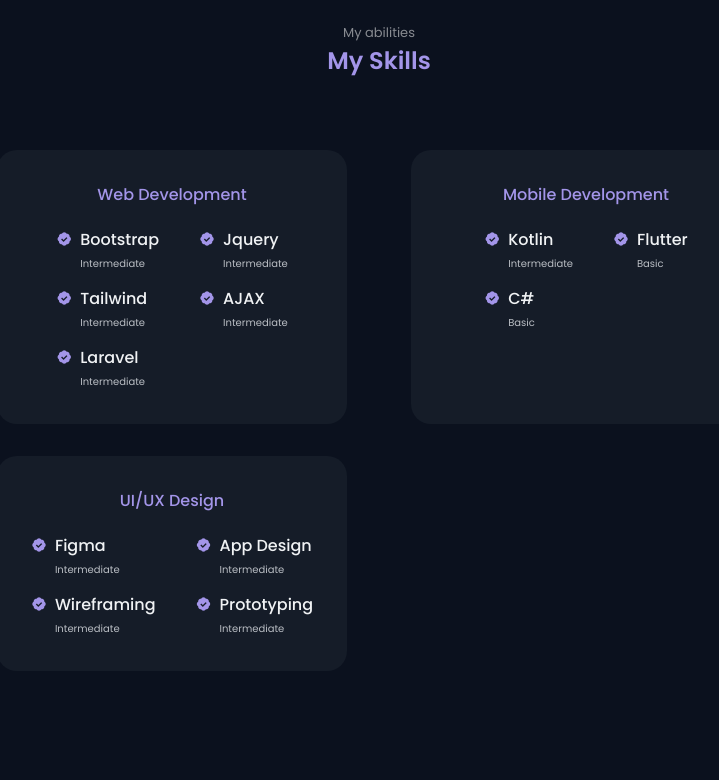
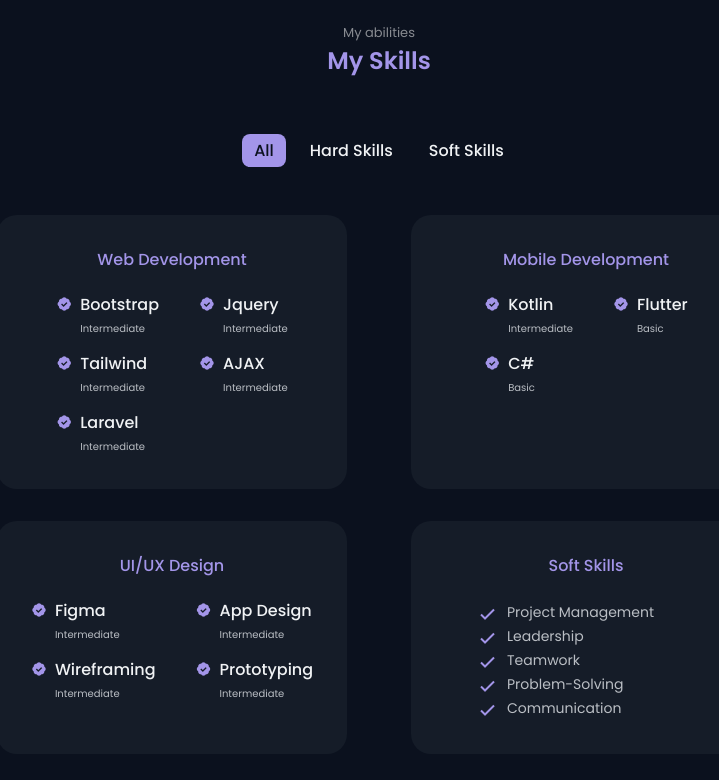
Before and after one commit to darishafizh/portfolio, a plain HTML site: page index.html in a window 1280 px wide. Shown: the part 1580-2360 px from the top of the page, without its empty margins (261-980 px from the left). Drawn offline with nearby package versions, Linux system fonts and the light colour scheme.

Commit message:
Skills Update

```diff
--- a/assets/css/styles.css
+++ b/assets/css/styles.css
@@ -644,7 +644,8 @@
   padding-top: 1rem;
 }
 
-.work__filters {
+.work__filters,
+.skills__filters {
   display: flex;
   justify-content: center;
   align-items: center;
@@ -652,7 +653,8 @@
   margin-bottom: 2rem;
 }
 
-.work__item {
+.work__item,
+.skills__item {
   cursor: pointer;
   color: var(--title-color);
   padding: 0.25rem 0.75rem;
@@ -695,7 +697,8 @@
 }
 
 /* Active item work*/
-.active-work {
+.active-work,
+.active-skills {
   background-color: var(--first-color);
   color: var(--body-color);
 }
@@ -949,7 +952,8 @@
     font-size: var(--small-font-size);
   }
 
-  .work__filters {
+  .work__filters,
+  .skills__filters {
     column-gap: 0.25rem;
   }
 }
--- a/assets/js/main.js
+++ b/assets/js/main.js
@@ -1,70 +1,86 @@
 /*=============== CHANGE BACKGROUND HEADER ===============*/
-function scrollHeader(){
-    const header = document.getElementById('header')
+function scrollHeader() {
+  const header = document.getElementById('header');
   // When the scroll is greater than 50 viewport height, add the scroll-header class to the header tag
-    if(this.scrollY >= 50) header.classList.add('scroll-header');
-    else header.classList.remove('scroll-header')
+  if (this.scrollY >= 50) header.classList.add('scroll-header');
+  else header.classList.remove('scroll-header');
 }
-window.addEventListener('scroll', scrollHeader)
+window.addEventListener('scroll', scrollHeader);
 
 /*=============== SERVICES MODAL ===============*/
 const modalViews = document.querySelectorAll('.services__modal'),
-      modalBtns =document.querySelectorAll('.services__button'),
-      modalClose = document.querySelectorAll('.services__modal--close')
+  modalBtns = document.querySelectorAll('.services__button'),
+  modalClose = document.querySelectorAll('.services__modal--close');
 
-let modal = function(modalClick){
-    modalViews[modalClick].classList.add('active-modal')
+let modal = function (modalClick) {
+  modalViews[modalClick].classList.add('active-modal');
+};
+
+modalBtns.forEach((mb, i) => {
+  mb.addEventListener('click', () => {
+    modal(i);
+  });
+});
+
+modalClose.forEach((mc) => {
+  mc.addEventListener('click', () => {
+    modalViews.forEach((mv) => {
+      mv.classList.remove('active-modal');
+    });
+  });
+});
+
+/*=============== MIXITUP FILTER FOR SKILLS ===============*/
+let mixerSkills = mixitup('.skills__container', {
+  selectors: {
+    target: '.skills__content',
+  },
+  animation: {
+    duration: 300,
+  },
+});
+
+const linkSkills = document.querySelectorAll('.skills__item');
+
+function activeskills() {
+  linkSkills.forEach((l) => l.classList.remove('active-skills'));
+  this.classList.add('active-skills');
 }
 
-modalBtns.forEach((mb, i) =>{
-    mb.addEventListener('click', () =>{
-        modal(i)
-    })
-})
-
-modalClose.forEach((mc) => {
-    mc.addEventListener('click', () =>{
-        modalViews.forEach((mv) =>{
-            mv.classList.remove('active-modal')
-        })
-    })
-})
+linkSkills.forEach((l) => l.addEventListener('click', activeskills));
 
 /*=============== MIXITUP FILTER PORTFOLIO ===============*/
 
 let mixerPortfolio = mixitup('.work__container', {
   selectors: {
-        target: '.work__card'
+    target: '.work__card',
   },
   animation: {
-        duration: 300
-    }
+    duration: 300,
+  },
 });
 
+/* Link active work */
+const linkWork = document.querySelectorAll('.work__item');
 
-/* Link active work */
-const linkWork = document.querySelectorAll('.work__item')
-
-function activeWork(){
-    linkWork.forEach(l => l.classList.remove('active-work'))
-    this.classList.add('active-work')
+function activeWork() {
+  linkWork.forEach((l) => l.classList.remove('active-work'));
+  this.classList.add('active-work');
 }
 
-linkWork.forEach(l=> l.addEventListener('click', activeWork))
+linkWork.forEach((l) => l.addEventListener('click', activeWork));
 
 /*=============== SWIPER TESTIMONIAL ===============*/
 
-let swiperTestimonial = new Swiper(".testimonial__container", {
+let swiperTestimonial = new Swiper('.testimonial__container', {
   spaceBetween: 24,
   loop: true,
   grabCursor: true,
 
-
   pagination: {
-      el: ".swiper-pagination",
+    el: '.swiper-pagination',
     clickable: true,
   },
-
 
   breakpoints: {
     576: {
@@ -77,70 +93,67 @@
   },
 });
 
+/*=============== SCROLL SECTIONS ACTIVE LINK ===============*/
+const sections = document.querySelectorAll('section[id]');
 
-/*=============== SCROLL SECTIONS ACTIVE LINK ===============*/
-const sections = document.querySelectorAll('section[id]')
+function scrollActive() {
+  const scrollY = window.pageYOffset;
 
-function scrollActive(){
-    const scrollY = window.pageYOffset
-
-    sections.forEach(current =>{
+  sections.forEach((current) => {
     const sectionHeight = current.offsetHeight,
       sectionTop = current.offsetTop - 58,
-              sectionId = current.getAttribute('id')
+      sectionId = current.getAttribute('id');
 
-        if(scrollY > sectionTop && scrollY <= sectionTop + sectionHeight){
-            document.querySelector('.nav__menu a[href*=' + sectionId + ']').classList.add('active-link')
-        }else{
-            document.querySelector('.nav__menu a[href*=' + sectionId + ']').classList.remove('active-link')
+    if (scrollY > sectionTop && scrollY <= sectionTop + sectionHeight) {
+      document.querySelector('.nav__menu a[href*=' + sectionId + ']').classList.add('active-link');
+    } else {
+      document.querySelector('.nav__menu a[href*=' + sectionId + ']').classList.remove('active-link');
     }
-    })
+  });
 }
-window.addEventListener('scroll', scrollActive)
-
+window.addEventListener('scroll', scrollActive);
 
 /*=============== LIGHT DARK THEME ===============*/
-const themeButton = document.getElementById('theme-button')
-const lightTheme = 'light-theme'
-const iconTheme = 'bx-sun'
+const themeButton = document.getElementById('theme-button');
+const lightTheme = 'light-theme';
+const iconTheme = 'bx-sun';
 
 // Previously selected topic (if user selected)
-const selectedTheme = localStorage.getItem('selected-theme')
-const selectedIcon = localStorage.getItem('selected-icon')
+const selectedTheme = localStorage.getItem('selected-theme');
+const selectedIcon = localStorage.getItem('selected-icon');
 
 // We obtain the current theme that the interface has by validating the light-theme class
-const getCurrentTheme = () => document.body.classList.contains(lightTheme) ? 'dark' : 'light'
-const getCurrentIcon = () => themeButton.classList.contains(iconTheme) ? 'bx bx-moon' : 'bx bx-sun'
+const getCurrentTheme = () => (document.body.classList.contains(lightTheme) ? 'dark' : 'light');
+const getCurrentIcon = () => (themeButton.classList.contains(iconTheme) ? 'bx bx-moon' : 'bx bx-sun');
 
 // We validate if the user previously chose a topic
 if (selectedTheme) {
   // If the validation is fulfilled, we ask what the issue was to know if we activated or deactivated the light
-  document.body.classList[selectedTheme === 'dark' ? 'add' : 'remove'](lightTheme)
-  themeButton.classList[selectedIcon === 'bx bx-moon' ? 'add' : 'remove'](iconTheme)
+  document.body.classList[selectedTheme === 'dark' ? 'add' : 'remove'](lightTheme);
+  themeButton.classList[selectedIcon === 'bx bx-moon' ? 'add' : 'remove'](iconTheme);
 }
 
 // Activate / deactivate the theme manually with the button
 themeButton.addEventListener('click', () => {
   // Add or remove the light / icon theme
-    document.body.classList.toggle(lightTheme)
-    themeButton.classList.toggle(iconTheme)
+  document.body.classList.toggle(lightTheme);
+  themeButton.classList.toggle(iconTheme);
   // We save the theme and the current icon that the user chose
-    localStorage.setItem('selected-theme', getCurrentTheme())
-    localStorage.setItem('selected-icon', getCurrentIcon())
-})
-
+  localStorage.setItem('selected-theme', getCurrentTheme());
+  localStorage.setItem('selected-icon', getCurrentIcon());
+});
 
 /*=============== SCROLL REVEAL ANIMATION ===============*/
-const sr = ScrollReveal ({
+const sr = ScrollReveal({
   origin: 'top',
   distance: '60px',
   duration: 2500,
   delay: 400,
   //reset: true
-})
+});
 
 /*===== SCROLL HOME =====*/
 
 sr.reveal('.home__data');
-sr.reveal('.home_handle',{delay: 700})
-sr.reveal('.home__social, .home__scroll',{delay: 900, origin: 'bottom'})
+sr.reveal('.home_handle', { delay: 700 });
+sr.reveal('.home__social, .home__scroll', { delay: 900, origin: 'bottom' });
--- a/index.html
+++ b/index.html
@@ -144,8 +144,14 @@
         <span class="section__subtitle">My abilities</span>
         <h2 class="section__title">My Skills</h2>
 
+        <div class="skills__filters">
+          <span class="skills__item active-skills" data-filter="all">All</span>
+          <span class="skills__item" data-filter=".hard-skills">Hard Skills</span>
+          <span class="skills__item" data-filter=".soft-skills">Soft Skills</span>
+        </div>
+
         <div class="skills__container container grid">
-          <div class="skills__content">
+          <div class="skills__content mix hard-skills">
             <h3 class="skills__title">Web Development</h3>
 
             <div class="skills__box">
@@ -200,7 +206,7 @@
             </div>
           </div>
 
-          <div class="skills__content">
+          <div class="skills__content mix hard-skills">
             <h3 class="skills__title">Mobile Development</h3>
 
             <div class="skills__box">
@@ -237,7 +243,7 @@
             </div>
           </div>
 
-          <div class="skills__content">
+          <div class="skills__content mix hard-skills">
             <h3 class="skills__title">UI/UX Design</h3>
 
             <div class="skills__box">
@@ -278,6 +284,41 @@
                     <h3 class="skills__name">Prototyping</h3>
                     <span class="skills__level">Intermediate</span>
                   </div>
+                </div>
+              </div>
+            </div>
+          </div>
+
+          <div class="skills__content mix soft-skills">
+            <h3 class="skills__title">Soft Skills</h3>
+
+            <div class="skills_box">
+              <div class="skills_group">
+                <div class="skills_data">
+                  <li class="services__modal--item">
+                    <i class="bx bx-check services__modal--icon"></i>
+                    <p class="services__modal--info">Project Management</p>
+                  </li>
+
+                  <li class="services__modal--item">
+                    <i class="bx bx-check services__modal--icon"></i>
+                    <p class="services__modal--info">Leadership</p>
+                  </li>
+
+                  <li class="services__modal--item">
+                    <i class="bx bx-check services__modal--icon"></i>
+                    <p class="services__modal--info">Teamwork</p>
+                  </li>
+
+                  <li class="services__modal--item">
+                    <i class="bx bx-check services__modal--icon"></i>
+                    <p class="services__modal--info">Problem-Solving</p>
+                  </li>
+
+                  <li class="services__modal--item">
+                    <i class="bx bx-check services__modal--icon"></i>
+                    <p class="services__modal--info">Communication</p>
+                  </li>
                 </div>
               </div>
             </div>
```
Lines whose indentation alone changed are shown as unchanged.
